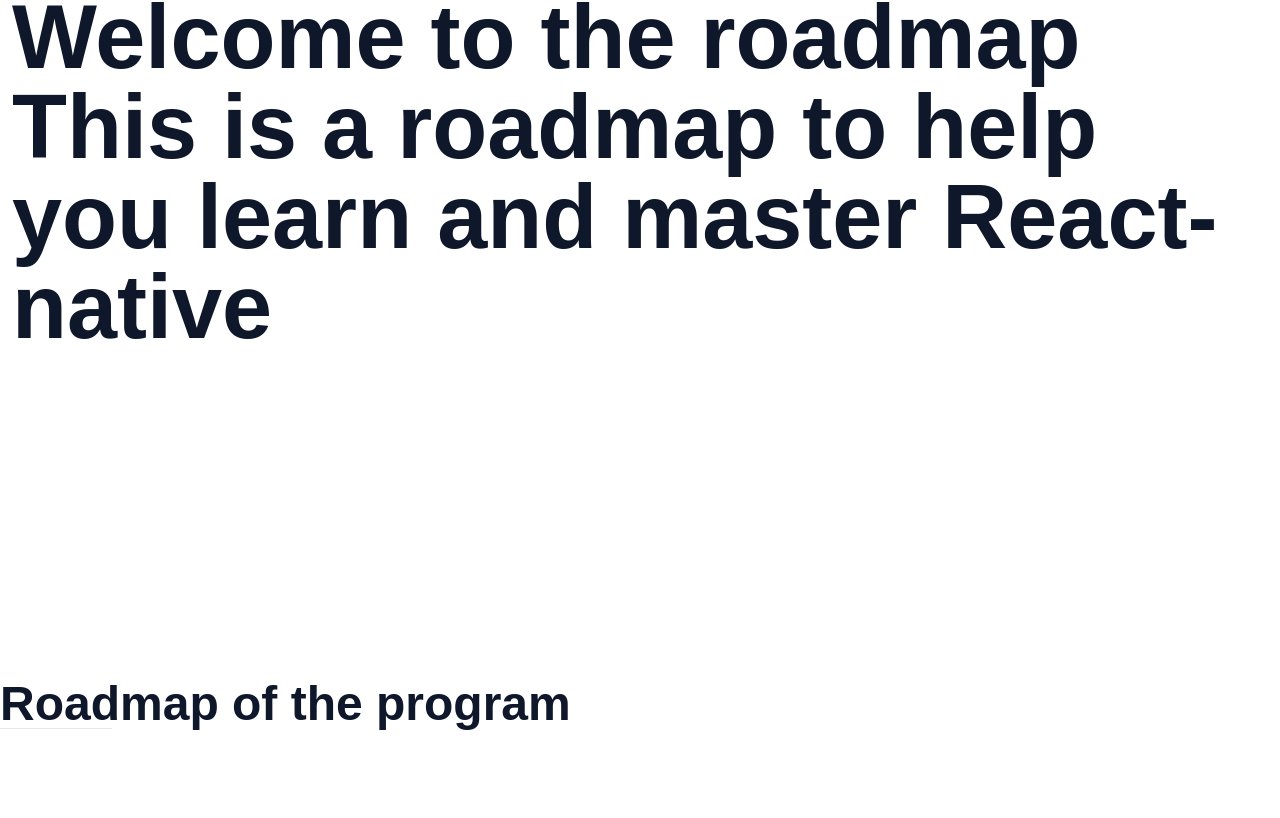
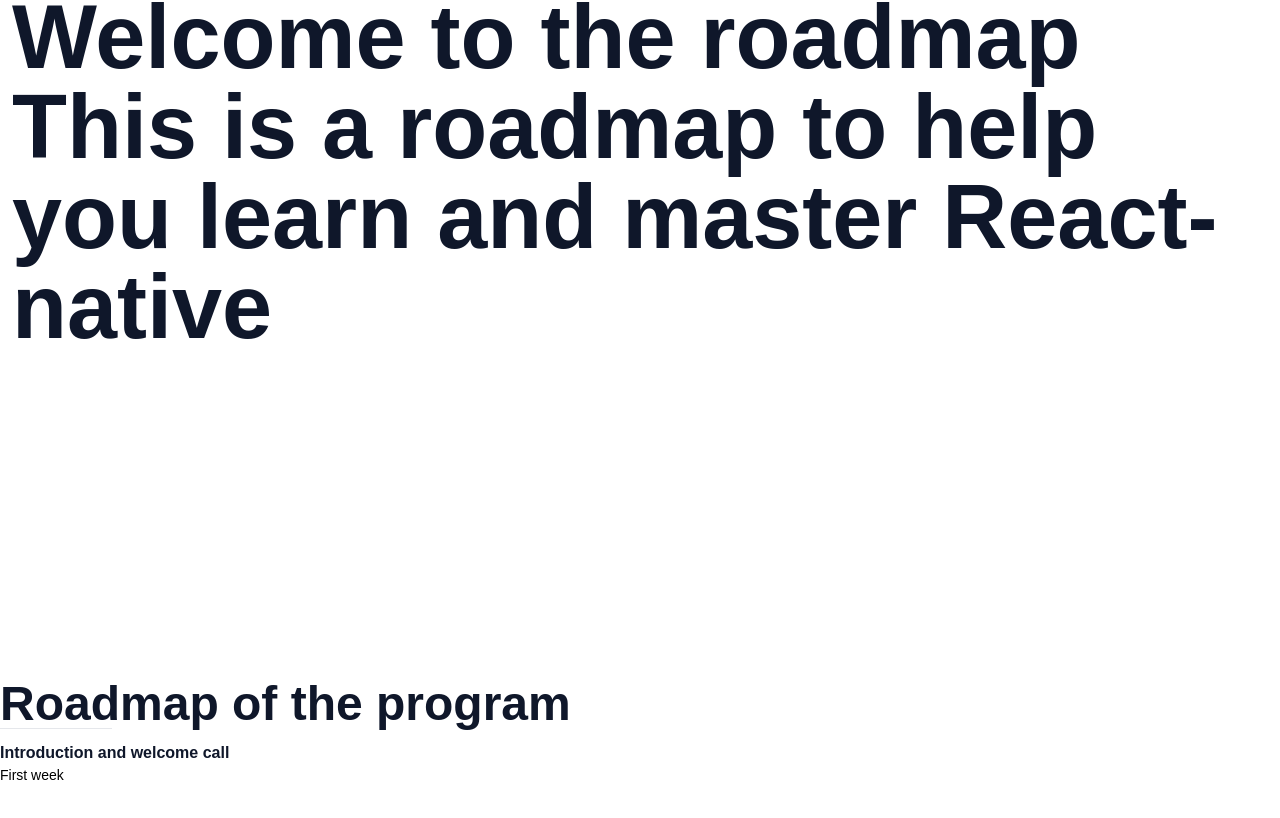
Before and after one commit to tchasinga/native-present, a React (Vite) app: page / in a window 1280 px wide. Shown: the part 174-992 px from the top of the page. Before the commit the page ends 967 px from the top, so only its background shows below. Built offline with nearby package versions, Linux system fonts and the light colour scheme.

Commit message:
new commit

```diff
--- a/src/Pages/Program.jsx
+++ b/src/Pages/Program.jsx
@@ -1,12 +1,16 @@
 export default function Program() {
   return (
-     <div className="flex flex-col pb-16">
+     <div className="flex flex-col pb-16 w-full">
        <h1 className="text-5xl text-slate-900 font-semibold">Roadmap  of the program</h1>
        <hr className="w-28 " />
 
        {/* First week of the program */}
 
-       <div className="flex flex-col"></div>
+       <div className="flex flex-col py-3">
+        <h3 className="font-bold text-slate-900">Introduction and welcome call</h3>
+        <h4 className="text-sm font-medium">First week</h4>
+
+       </div>
     </div>
   )
 }
```
